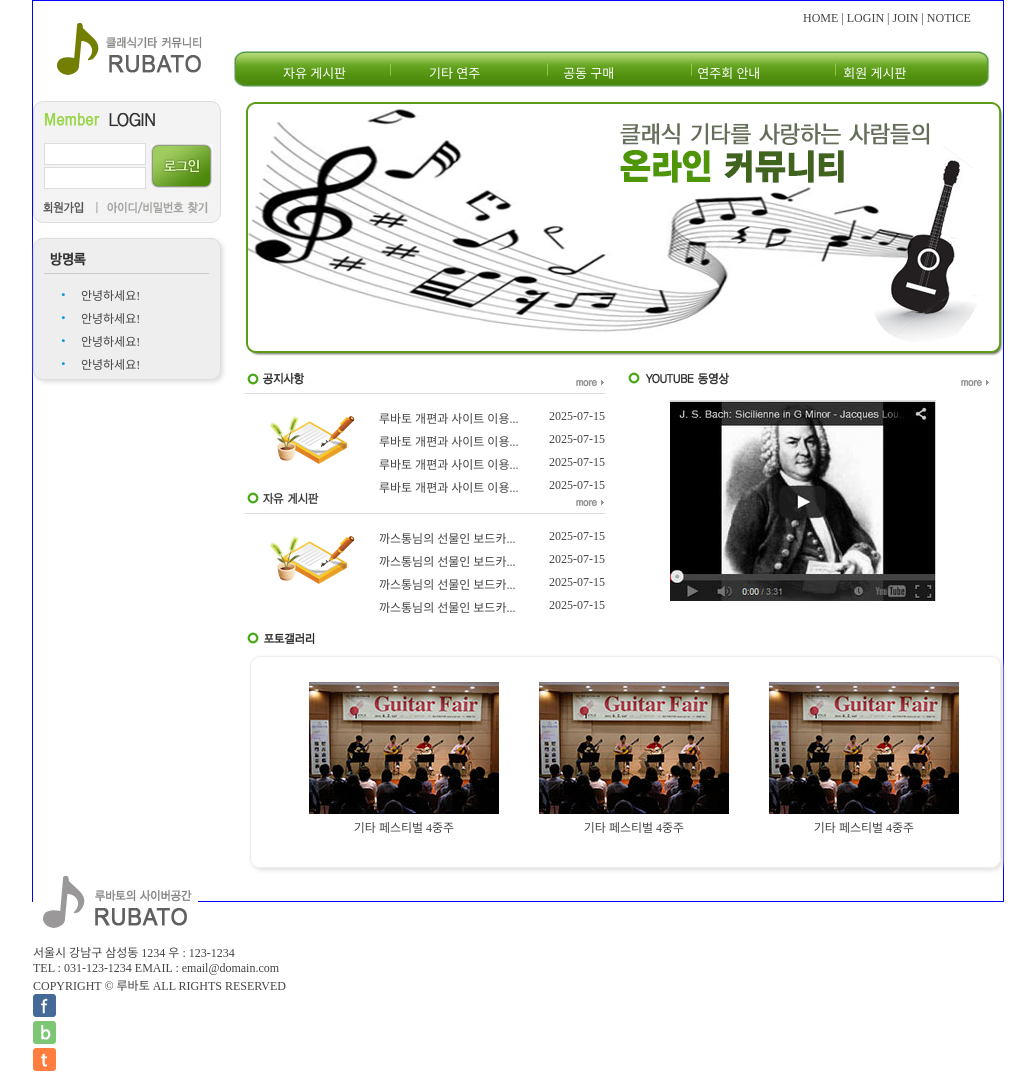
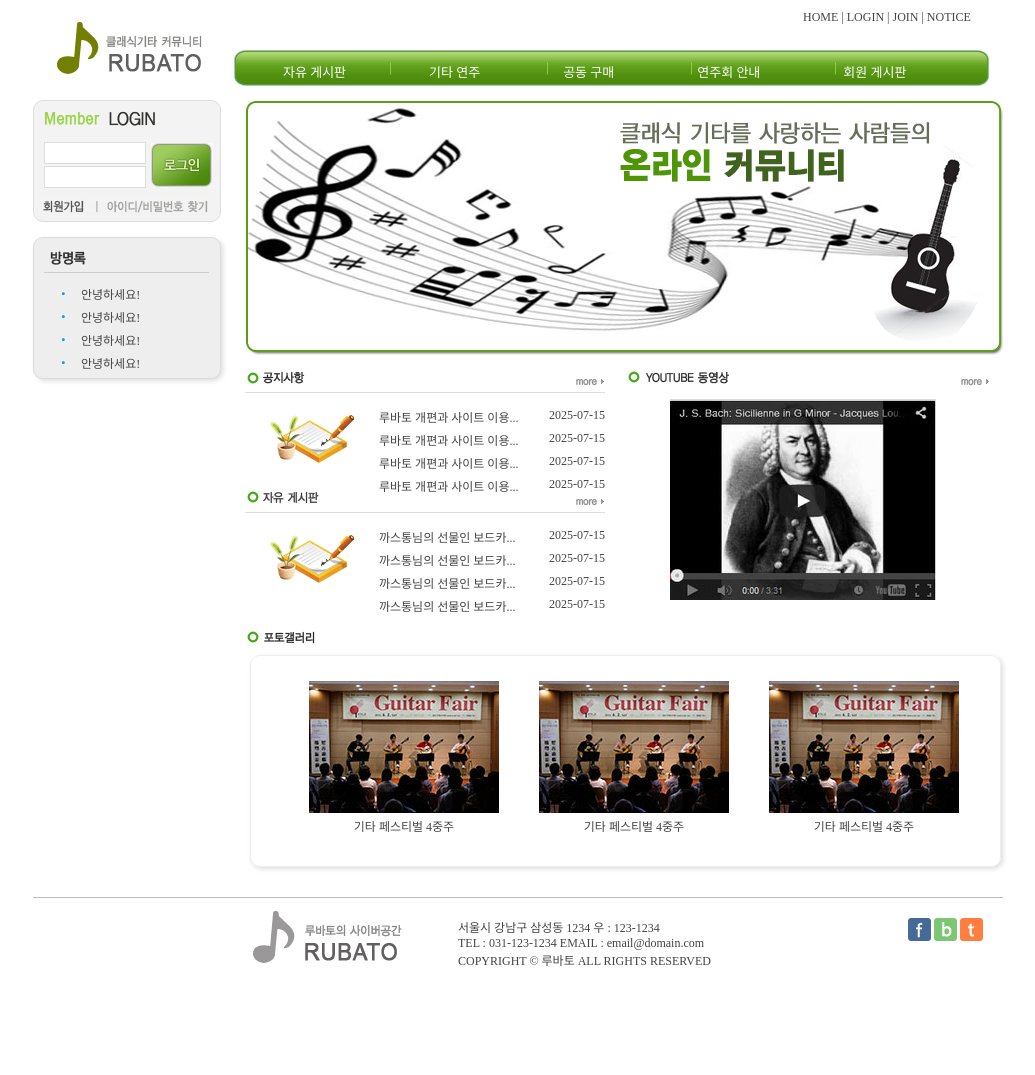
Before and after one commit to ddujeong/lubato_web2, a plain HTML site: page index.html in a window 1280 px wide. Shown: the whole page, without its empty margins (122-1157 px from the left). After the commit the page ends 998 px from the top, so only its background shows below. Drawn offline with Linux system fonts and the light colour scheme.

Commit message:
footer 완성

```diff
--- a/css/common.css
+++ b/css/common.css
@@ -17,7 +17,7 @@ ul{
     clear: both;
 }
 #wrap{
-    border: 1px solid blue;
+    /* border: 1px solid blue; */
     width: 970px;
     height: 900px;
     margin: 0 auto;
--- a/css/footer.css
+++ b/css/footer.css
@@ -0,0 +1,22 @@
+footer{
+    height: 100px;
+    margin-bottom: 30px;
+    border-top: 1px solid #bbbbbb;
+}
+#footer_logo{
+    float: left;
+    margin: 5px 0 0 210px;
+}
+#footer_address{
+    float: left;
+    margin: 20px 0 0 50px;
+}
+#footer_sns{
+    margin: 20px 20px 0px 0px ;
+     float: right;
+}
+#footer_sns li{
+
+    display: inline;
+
+}
--- a/css/main.css
+++ b/css/main.css
@@ -134,7 +134,7 @@ main{
     border: 1px solid #eeeeee;
     border-radius: 10px;
     box-shadow: 2px 2px 5px #dddddd;
-    margin: 10px 0 0 5px;
+    margin: 10px 0 30px 5px;
 }
 #gallery_list{
     padding: 25px 0 0 18px;
```
